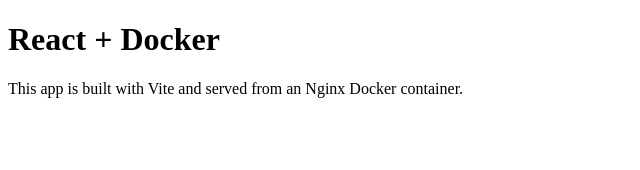
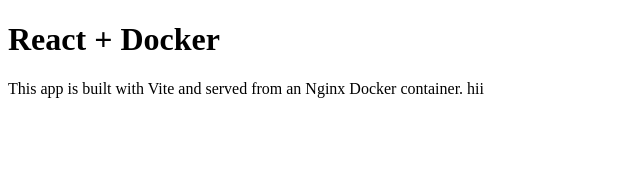
Before and after one commit to SurajChougule85/docker-demo, a React (Vite) app in the folder react-app/: page / in a window 1280 px wide. Shown: the top 170 px of the page, without its empty margins (0-640 px from the left). Built offline with nearby package versions, Linux system fonts and the light colour scheme; the HTML template or start-up script is replaced by a standard one.

Commit message:
for docker

```diff
--- a/react-app/src/App.jsx
+++ b/react-app/src/App.jsx
@@ -4,7 +4,7 @@
   return (
     <div className="app-root">
       <h1>React + Docker</h1>
-      <p>This app is built with Vite and served from an Nginx Docker container.</p>
+      <p>This app is built with Vite and served from an Nginx Docker container. hii</p>
     </div>
   )
 }
```
